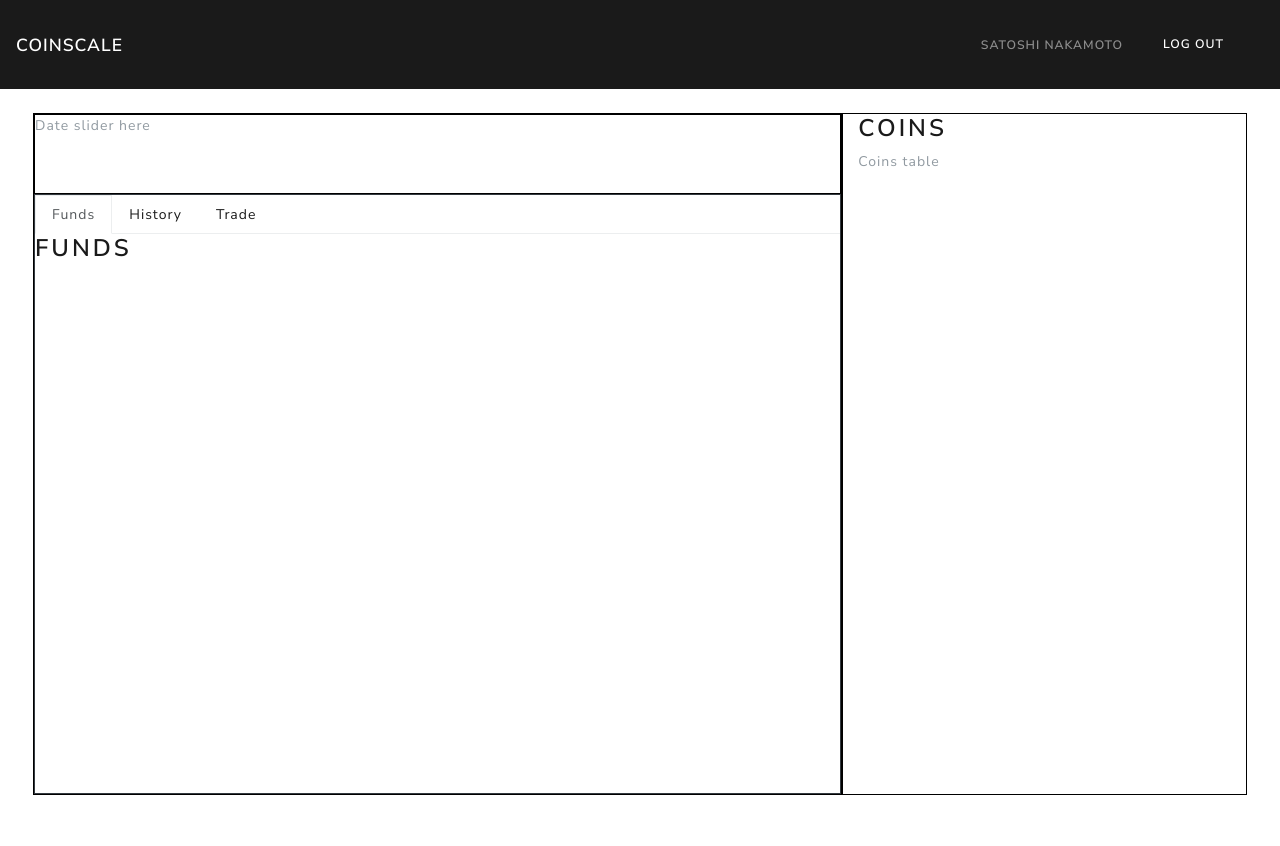
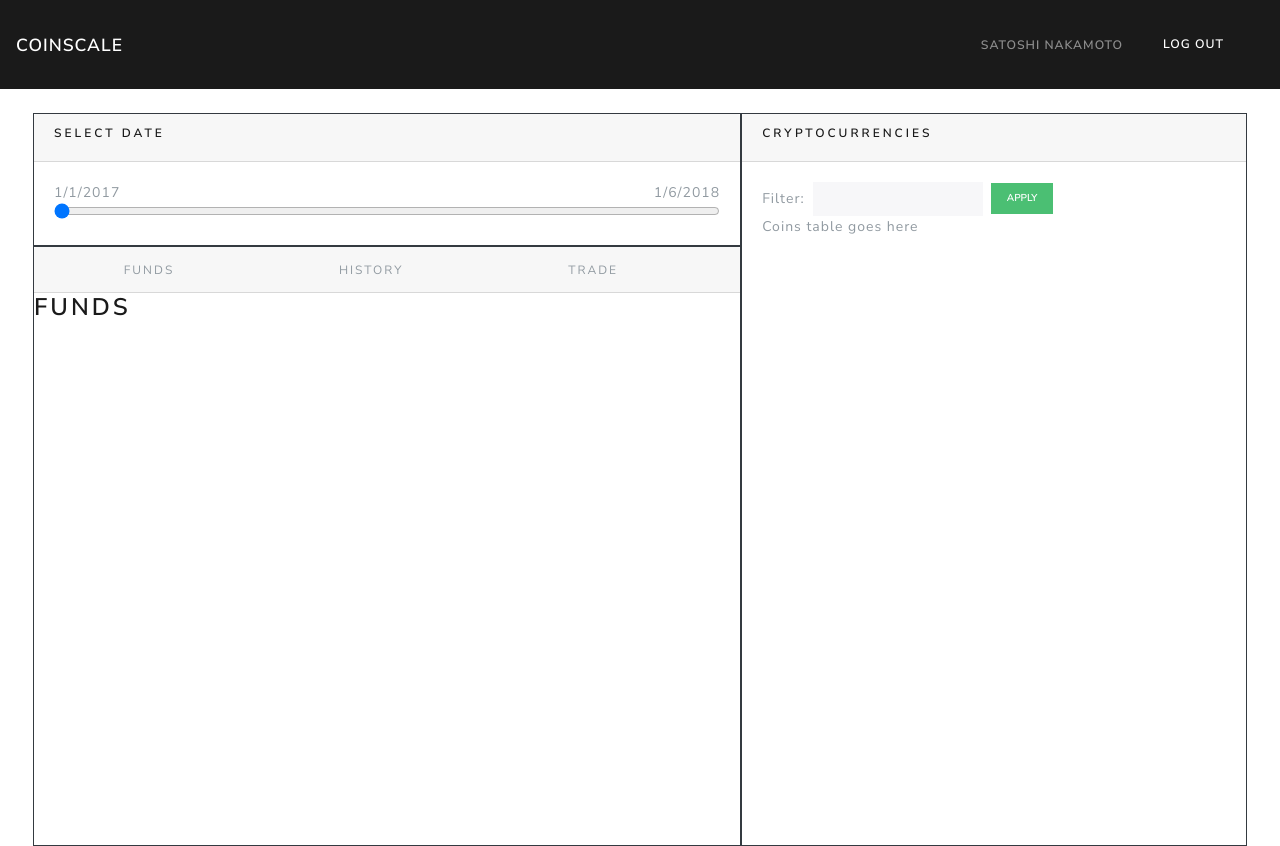
Before and after one commit to thomahau/coinscale-client, a React (Create React App) app: page /dashboard in a window 1280 px wide. Before the commit the page ends 800 px from the top, so only its background shows below. Built offline with nearby package versions, Linux system fonts and the light colour scheme.

Commit message:
view selection + filter shell

```diff
--- /dev/null
+++ b/src/components/DateWidget.js
@@ -0,0 +1,18 @@
+import React from 'react';
+
+const DateWidget = () => (
+  <div style={{ width: '100%' }}>
+    <div className="float-right">1/6/2018</div>
+    <div className="float-left">1/1/2017</div>
+    <input
+      type="range"
+      min="1483228800"
+      max="1527811200"
+      step="86400"
+      value="1483228800"
+      style={{ width: '100%' }}
+    />
+  </div>
+);
+
+export default DateWidget;
--- /dev/null
+++ b/src/components/Filter.js
@@ -0,0 +1,16 @@
+import React from 'react';
+import { Button, Form, FormGroup, Input, Label } from 'reactstrap';
+
+const Filter = () => (
+  <Form inline>
+    <FormGroup>
+      <Label className="mr-lg-2">Filter:</Label>
+      <Input type="text" size="sm" className="mr-md-2" />
+      <Button color="success" size="sm">
+        Apply
+      </Button>
+    </FormGroup>
+  </Form>
+);
+
+export default Filter;
--- /dev/null
+++ b/src/containers/CoinsTableContainer.js
@@ -0,0 +1,5 @@
+import React from 'react';
+
+const CoinsTableContainer = () => <p>Coins table goes here</p>;
+
+export default CoinsTableContainer;
--- a/src/containers/Dashboard.js
+++ b/src/containers/Dashboard.js
@@ -1,31 +1,49 @@
 import React from 'react';
-import { Route, Switch } from 'react-router-dom';
-import { Container, Col, Row, Card, CardHeader, Nav, NavItem, NavLink } from 'reactstrap';
+import { Route, Switch, NavLink } from 'react-router-dom';
+import { Container, Col, Row, Card, CardHeader, CardBody, Nav, NavItem } from 'reactstrap';
+import DateWidget from '../components/DateWidget';
+import Filter from '../components/Filter';
 import FundsContainer from './FundsContainer';
 import HistoryContainer from './HistoryContainer';
 import TradeContainer from './TradeContainer';
+import CoinsTableContainer from './CoinsTableContainer';
 
 const Dashboard = () => (
-  // TODO: https://reactstrap.github.io/components/tabs/
+  // POSSIBLE TODO: https://reactstrap.github.io/components/tabs/
   <Container fluid className="px-5 pt-4">
     <Row>
-      <Col style={{ border: '1px solid black' }}>
-        <Row style={{ height: '80px', border: '1px solid black' }}>Date slider here</Row>
+      <Col>
+        <Row style={{ minHeight: '90px' }}>
+          <Card className="border-dark" style={{ width: '100%' }}>
+            <CardHeader>
+              <h6>Select date</h6>
+            </CardHeader>
+            <CardBody>
+              <DateWidget />
+            </CardBody>
+          </Card>
+        </Row>
         <Row style={{ height: '600px' }}>
           <Card className="border-dark" style={{ width: '100%' }}>
-            <Nav tabs>
-              <NavItem className="mx-0">
-                <NavLink href="/dashboard/funds" active>
+            <CardHeader>
+              <Nav justified>
+                <NavItem className="view-option">
+                  <NavLink to="/dashboard/funds" activeClassName="active">
                     Funds
                   </NavLink>
                 </NavItem>
-              <NavItem className="mx-0">
-                <NavLink href="/dashboard/history">History</NavLink>
+                <NavItem className="view-option">
+                  <NavLink to="/dashboard/history" activeClassName="active">
+                    History
+                  </NavLink>
                 </NavItem>
-              <NavItem className="mx-0">
-                <NavLink href="/dashboard/trade">Trade</NavLink>
+                <NavItem className="view-option">
+                  <NavLink to="/dashboard/trade" activeClassName="active">
+                    Trade
+                  </NavLink>
                 </NavItem>
               </Nav>
+            </CardHeader>
             <Switch>
               <Route path="/dashboard/funds" component={FundsContainer} />
               <Route path="/dashboard/history" component={HistoryContainer} />
@@ -35,9 +53,16 @@ const Dashboard = () => (
           </Card>
         </Row>
       </Col>
-      <Col sm="4" style={{ border: '1px solid black' }}>
-        <h3>Coins</h3>
-        Coins table
+      <Col lg="5" className="px-0">
+        <Card className="border-dark" style={{ height: '100%', width: '100%' }}>
+          <CardHeader>
+            <h6>Cryptocurrencies</h6>
+          </CardHeader>
+          <CardBody>
+            <Filter />
+            <CoinsTableContainer />
+          </CardBody>
+        </Card>
       </Col>
     </Row>
   </Container>
--- a/src/index.css
+++ b/src/index.css
@@ -2,3 +2,15 @@ body {
   margin: 0;
   padding: 0;
 }
+
+.view-option a {
+  color: #919aa1;
+  text-transform: uppercase;
+  font-size: 0.75rem;
+  letter-spacing: 2px;
+}
+
+.view-option a.active {
+  color: black;
+  font-weight: bold;
+}
```
Lines whose indentation alone changed are shown as unchanged.
